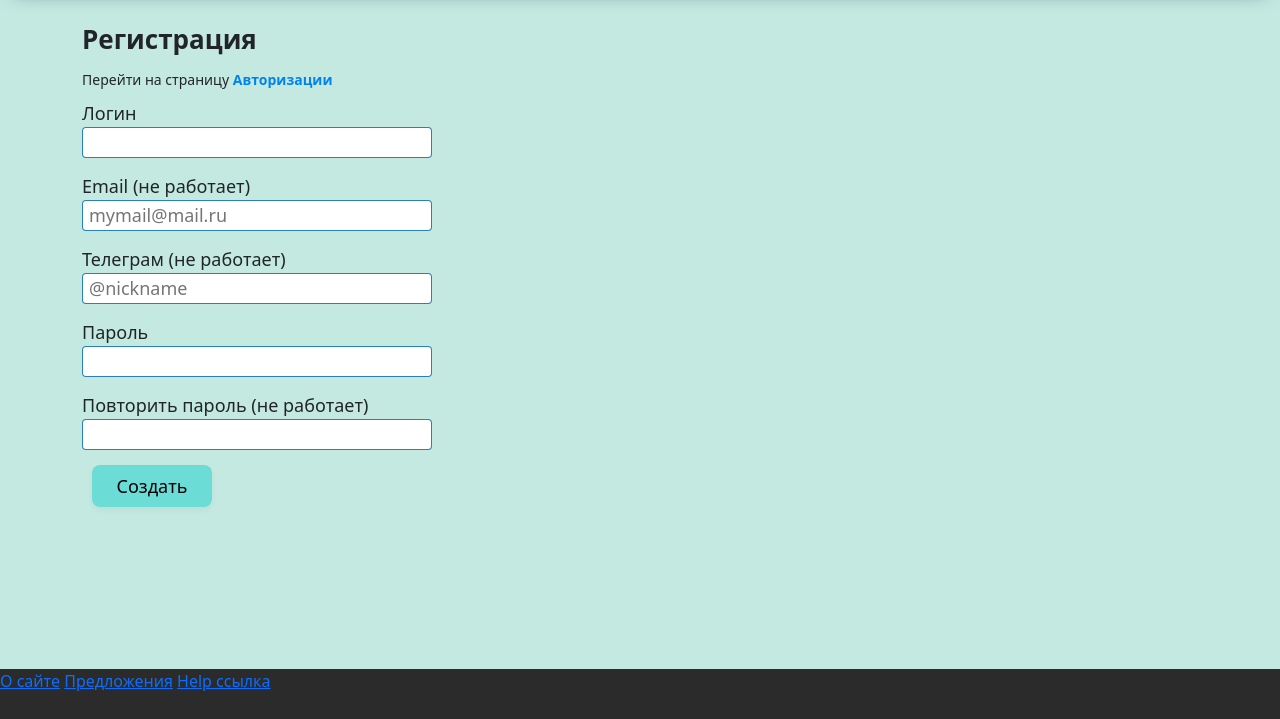
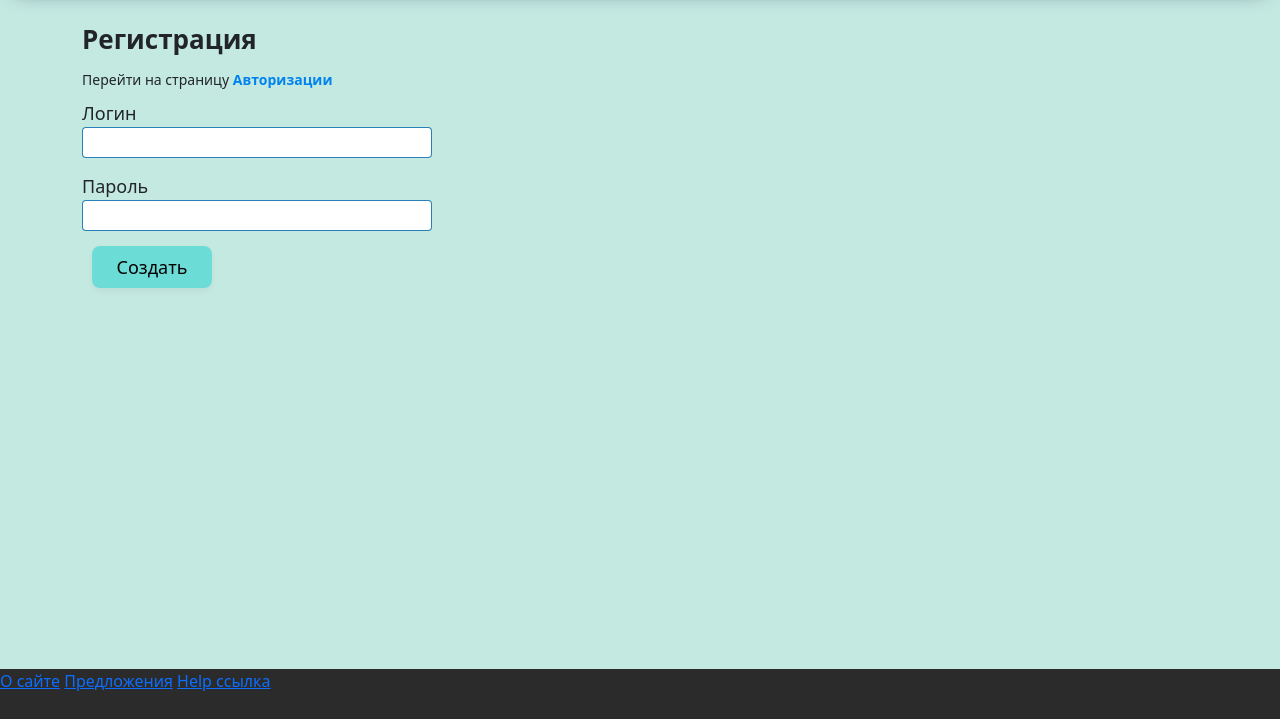
Before and after one commit to EngineerPaul/Diary2.0, a Django app: page /registration in a window 1280 px wide. Shown: the part 81-800 px from the top of the page. Run offline with Django 5.2, Linux system fonts and the light colour scheme; parts of the project's set-up code (start-up, migrations or seed data) failed here and were passed over; some libraries are stand-ins or nearby versions.

Commit message:
turned off the extra fields of the registration form

```diff
--- a/frontend/root/main/templates/frontend/registration.html
+++ b/frontend/root/main/templates/frontend/registration.html
@@ -15,7 +15,7 @@
             <input type="text" name="username" id="username" autocomplete="off" value="">
             <div class="error">Invalid value.</div>
         </div>
-        <div class="form-field">
+        <!-- <div class="form-field">
             <label for="email">Email (не работает)</label>
             <input type="email" name="email" id="email" autocomplete="off" placeholder="mymail@mail.ru" value="">
             <div class="error">Invalid value.</div>
@@ -24,17 +24,17 @@
             <label for="telegram">Телеграм (не работает)</label>
             <input type="text" name="telegram" id="telegram" autocomplete="off" pattern="^@[\w]{5,32}$" placeholder="@nickname" value="">
             <div class="error">Invalid value.</div>
-        </div>
+        </div> -->
         <div class="form-field">
             <label for="password">Пароль</label>
             <input type="password" name="password" id="password" autocomplete="new-password" value="">
             <div class="error">Invalid value.</div>
         </div>
-        <div class="form-field">
+        <!-- <div class="form-field">
             <label for="password2">Повторить пароль (не работает)</label>
             <input type="password" name="password2" id="password2" autocomplete="new-password" value="">
             <div class="error">Invalid value.</div>
-        </div>
+        </div> -->
         <button>Создать</button>
     </form>
 </div>
```
